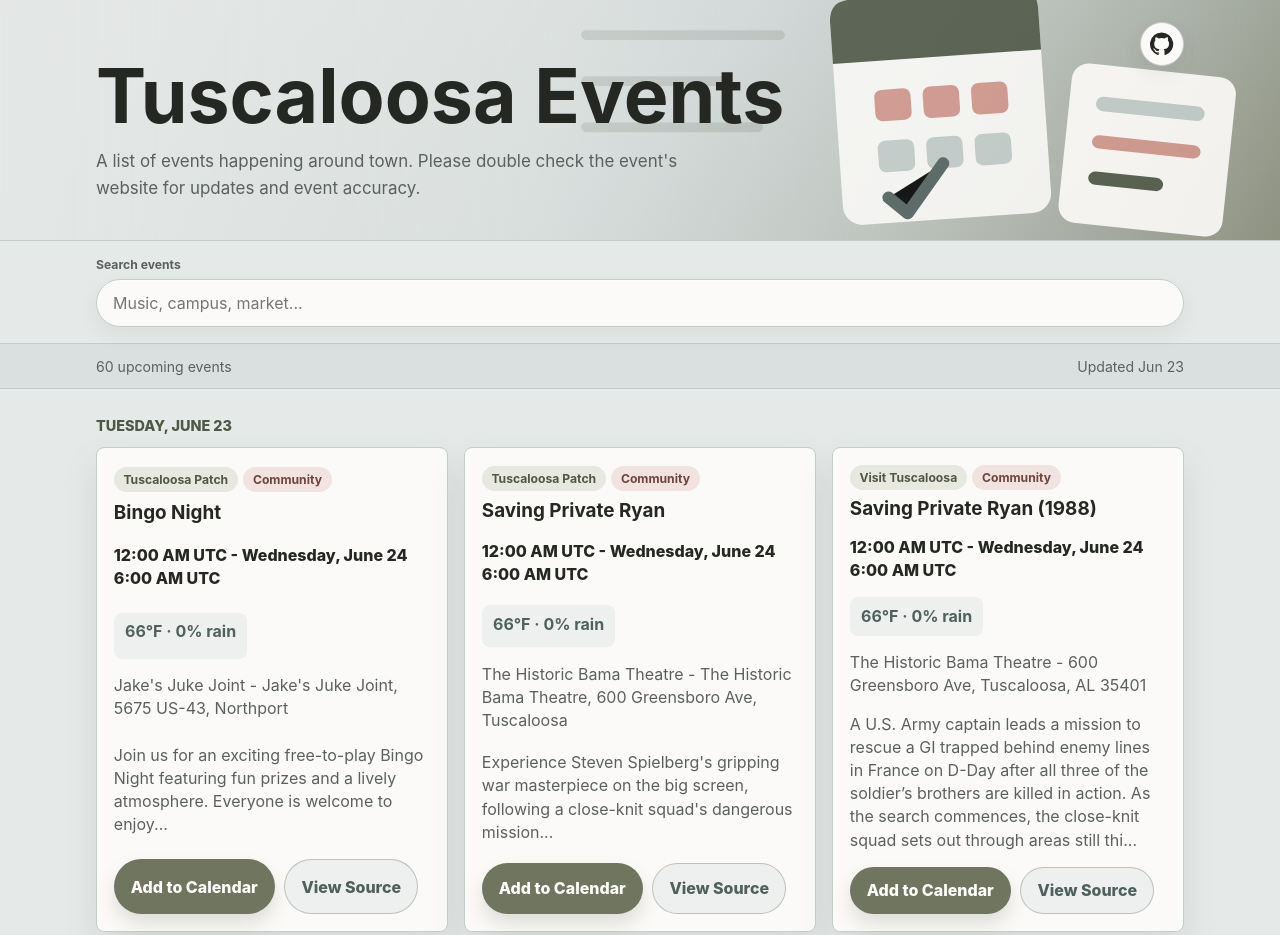
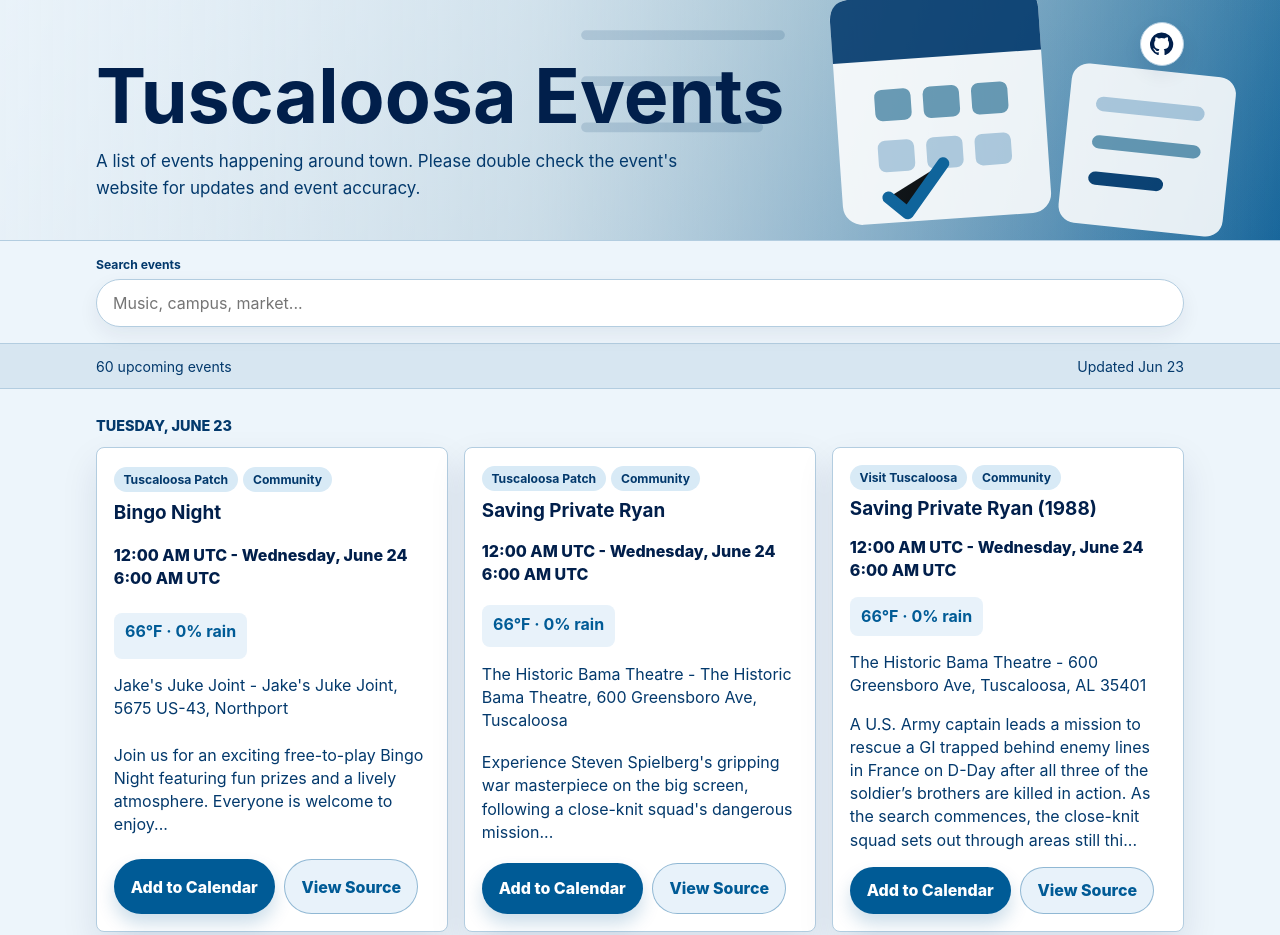
Before and after one commit to 67b/TuscaloosaEvents, a website: page index.html in a window 1280 px wide. Shown: the top 935 px of the page. Drawn offline with Linux system fonts and the light colour scheme.

Commit message:
Apply blue site color palette

```diff
--- a/assets/styles.css
+++ b/assets/styles.css
@@ -1,18 +1,18 @@
 :root {
   color-scheme: light;
-  --bg: #e5e9e8;
-  --panel: #fbfaf8;
-  --ink: #242722;
-  --muted: #5b615d;
-  --line: #c4cdcb;
-  --accent: #6f755f;
-  --accent-dark: #4f5747;
-  --teal: #50615d;
-  --gold: #d3968c;
+  --bg: #edf5fb;
+  --panel: #ffffff;
+  --ink: #011f4b;
+  --muted: #03396c;
+  --line: #b3cde0;
+  --accent: #005b96;
+  --accent-dark: #03396c;
+  --teal: #005b96;
+  --gold: #6497b1;
   --radius: 8px;
   --radius-control: 999px;
-  --shadow: 0 16px 36px rgba(60, 68, 63, 0.1);
-  --shadow-soft: 0 8px 20px rgba(60, 68, 63, 0.07);
+  --shadow: 0 16px 36px rgba(1, 31, 75, 0.1);
+  --shadow-soft: 0 8px 20px rgba(1, 31, 75, 0.07);
   font-family: Inter, ui-sans-serif, system-ui, -apple-system, BlinkMacSystemFont, "Segoe UI", sans-serif;
 }
 
@@ -60,7 +60,7 @@ a {
   position: relative;
   overflow: hidden;
   background:
-    linear-gradient(135deg, #ded8d5 0%, #bec8c8 50%, #8c907c 100%);
+    linear-gradient(135deg, #b3cde0 0%, #6497b1 50%, #005b96 100%);
   border-bottom: 1px solid var(--line);
 }
 
@@ -70,8 +70,8 @@ a {
   position: absolute;
   inset: 0;
   background:
-    linear-gradient(90deg, rgba(229, 233, 232, 0.94) 0%, rgba(229, 233, 232, 0.76) 42%, rgba(229, 233, 232, 0.1) 100%),
-    linear-gradient(180deg, rgba(36, 39, 34, 0.02), rgba(36, 39, 34, 0.08));
+    linear-gradient(90deg, rgba(237, 245, 251, 0.94) 0%, rgba(237, 245, 251, 0.76) 42%, rgba(237, 245, 251, 0.1) 100%),
+    linear-gradient(180deg, rgba(1, 31, 75, 0.02), rgba(1, 31, 75, 0.08));
 }
 
 .site-header__inner,
@@ -98,7 +98,7 @@ a {
   z-index: 0;
   width: min(47rem, 68%);
   height: auto;
-  color: #4f5747;
+  color: #03396c;
   opacity: 0.88;
   transform: translateY(-50%);
 }
@@ -130,8 +130,8 @@ a {
 
 .github-link:hover {
   color: var(--accent);
-  background: #fffdfb;
-  border-color: rgba(111, 117, 95, 0.28);
+  background: #ffffff;
+  border-color: rgba(0, 91, 150, 0.28);
 }
 
 .github-link svg {
@@ -166,7 +166,7 @@ h1 {
   position: sticky;
   top: 0;
   z-index: 3;
-  background: rgba(229, 233, 232, 0.92);
+  background: rgba(237, 245, 251, 0.92);
   border-bottom: 1px solid var(--line);
   backdrop-filter: blur(14px);
 }
@@ -202,20 +202,20 @@ select {
 
 input:hover,
 select:hover {
-  background: #fffdfb;
-  border-color: #adb9b5;
+  background: #ffffff;
+  border-color: #6497b1;
 }
 
 input:focus,
 select:focus,
 button:focus-visible,
 a:focus-visible {
-  outline: 3px solid rgba(111, 117, 95, 0.28);
+  outline: 3px solid rgba(0, 91, 150, 0.28);
   outline-offset: 2px;
 }
 
 .status-band {
-  background: rgba(190, 200, 200, 0.28);
+  background: rgba(179, 205, 224, 0.38);
   border-bottom: 1px solid var(--line);
 }
 
@@ -272,8 +272,8 @@ a:focus-visible {
 }
 
 .event-card:hover {
-  border-color: #adb9b5;
-  box-shadow: 0 18px 34px rgba(60, 68, 63, 0.12);
+  border-color: #6497b1;
+  box-shadow: 0 18px 34px rgba(1, 31, 75, 0.12);
 }
 
 .event-card__top {
@@ -294,15 +294,15 @@ a:focus-visible {
   min-height: 1.55rem;
   padding: 0.28rem 0.6rem;
   border-radius: var(--radius-control);
-  background: #f0e3e0;
-  color: #6f443e;
+  background: #d8eaf6;
+  color: #03396c;
   font-size: 0.76rem;
   font-weight: 750;
 }
 
 .pill--source {
-  background: #e7e8df;
-  color: #4f5747;
+  background: #d8eaf6;
+  color: #03396c;
 }
 
 .event-card h2 {
@@ -331,8 +331,8 @@ a:focus-visible {
   width: fit-content;
   padding: 0.48rem 0.7rem;
   border-radius: var(--radius);
-  background: #edf0ef;
-  color: #50615d;
+  background: #e8f2fa;
+  color: #005b96;
   font-weight: 750;
 }
 
@@ -358,29 +358,29 @@ a:focus-visible {
 
 .button--primary {
   background: var(--accent);
-  color: #fffdfb;
-  box-shadow: 0 10px 18px rgba(111, 117, 95, 0.2);
+  color: #ffffff;
+  box-shadow: 0 10px 18px rgba(0, 91, 150, 0.2);
 }
 
 .button--primary:hover {
   background: var(--accent-dark);
-  box-shadow: 0 12px 22px rgba(79, 87, 71, 0.24);
+  box-shadow: 0 12px 22px rgba(3, 57, 108, 0.24);
 }
 
 .button--secondary {
-  background: #edf0ef;
+  background: #e8f2fa;
   color: var(--teal);
-  border-color: rgba(111, 117, 95, 0.38);
+  border-color: rgba(0, 91, 150, 0.38);
 }
 
 .button--secondary:hover {
-  background: #e7e8df;
-  border-color: rgba(111, 117, 95, 0.55);
+  background: #d8eaf6;
+  border-color: rgba(0, 91, 150, 0.55);
 }
 
 .button--secondary:hover {
-  background: #eef5f2;
-  border-color: rgba(21, 115, 107, 0.52);
+  background: #edf5fb;
+  border-color: rgba(0, 91, 150, 0.52);
 }
 
 .empty-state {
@@ -428,8 +428,8 @@ a:focus-visible {
 @media (max-width: 560px) {
   .site-header::before {
     background:
-      linear-gradient(90deg, rgba(229, 233, 232, 0.95) 0%, rgba(229, 233, 232, 0.82) 58%, rgba(229, 233, 232, 0.34) 100%),
-      linear-gradient(180deg, rgba(36, 39, 34, 0.02), rgba(36, 39, 34, 0.08));
+      linear-gradient(90deg, rgba(237, 245, 251, 0.95) 0%, rgba(237, 245, 251, 0.82) 58%, rgba(237, 245, 251, 0.34) 100%),
+      linear-gradient(180deg, rgba(1, 31, 75, 0.02), rgba(1, 31, 75, 0.08));
   }
 
   .hero-art {
--- a/index.html
+++ b/index.html
@@ -4,7 +4,7 @@
     <meta charset="utf-8">
     <meta name="viewport" content="width=device-width, initial-scale=1">
     <meta name="description" content="Upcoming events around Tuscaloosa, Alabama with one-tap calendar downloads.">
-    <meta name="theme-color" content="#f7f3ea">
+    <meta name="theme-color" content="#edf5fb">
     <title>Tuscaloosa Events</title>
     <link rel="preload" href="./assets/styles.css" as="style">
     <link rel="stylesheet" href="./assets/styles.css">
@@ -14,30 +14,30 @@
     <a class="skip-link" href="#events">Skip to events</a>
 
     <header class="site-header" style="position: relative; overflow: hidden;">
-      <svg class="hero-art" viewBox="0 0 620 220" aria-hidden="true" focusable="false" style="position: absolute; top: 50%; right: -1.5rem; z-index: 0; width: min(47rem, 68%); height: auto; color: #4f5747; opacity: .88; transform: translateY(-50%);">
+      <svg class="hero-art" viewBox="0 0 620 220" aria-hidden="true" focusable="false" style="position: absolute; top: 50%; right: -1.5rem; z-index: 0; width: min(47rem, 68%); height: auto; color: #03396c; opacity: .88; transform: translateY(-50%);">
         <g fill="none" stroke="currentColor" stroke-linecap="round" stroke-width="8" opacity=".16">
           <path d="M28 40h160M28 78h112M28 116h142"/>
         </g>
         <g>
           <g transform="translate(228 12) rotate(-4)">
-            <rect width="172" height="186" rx="16" fill="#fbfaf8"/>
+            <rect width="172" height="186" rx="16" fill="#ffffff"/>
             <path d="M0 18Q0 0 18 0h136q18 0 18 18v34H0z" fill="currentColor"/>
-            <g fill="#d3968c">
+            <g fill="#6497b1">
               <rect x="32" y="76" width="30" height="26" rx="6"/>
               <rect x="72" y="76" width="30" height="26" rx="6"/>
               <rect x="112" y="76" width="30" height="26" rx="6"/>
             </g>
-            <g fill="#c4cdcb">
+            <g fill="#b3cde0">
               <rect x="32" y="118" width="30" height="26" rx="6"/>
               <rect x="72" y="118" width="30" height="26" rx="6"/>
               <rect x="112" y="118" width="30" height="26" rx="6"/>
             </g>
-            <path d="m38 165 15 14 32-39" stroke="#50615d" stroke-linecap="round" stroke-linejoin="round" stroke-width="10"/>
+            <path d="m38 165 15 14 32-39" stroke="#005b96" stroke-linecap="round" stroke-linejoin="round" stroke-width="10"/>
           </g>
           <g transform="translate(430 62) rotate(6)">
-            <rect width="136" height="132" rx="14" fill="#fffdfb"/>
-            <rect x="22" y="26" width="90" height="12" rx="6" fill="#c4cdcb"/>
-            <rect x="22" y="58" width="90" height="11" rx="6" fill="#d3968c"/>
+            <rect width="136" height="132" rx="14" fill="#ffffff"/>
+            <rect x="22" y="26" width="90" height="12" rx="6" fill="#b3cde0"/>
+            <rect x="22" y="58" width="90" height="11" rx="6" fill="#6497b1"/>
             <rect x="22" y="88" width="62" height="11" rx="6" fill="currentColor"/>
           </g>
         </g>
```
